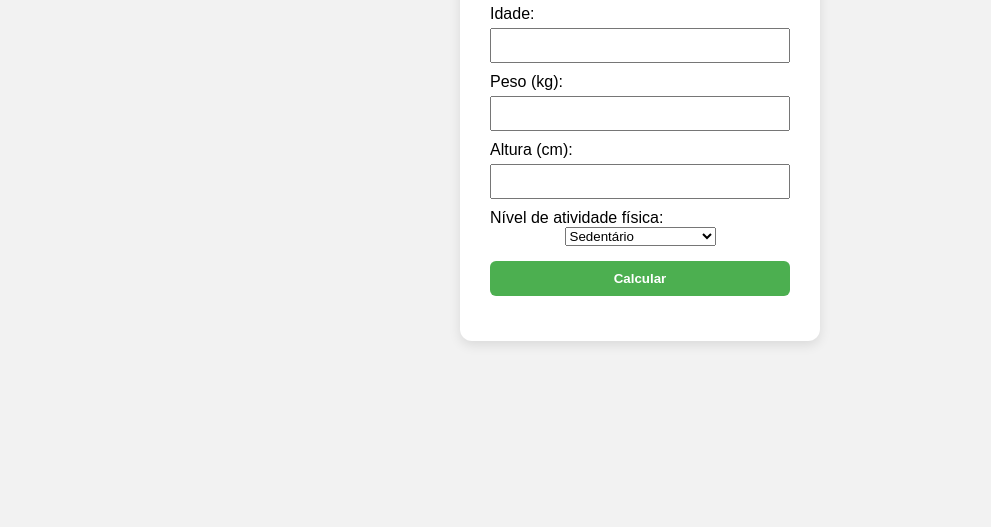
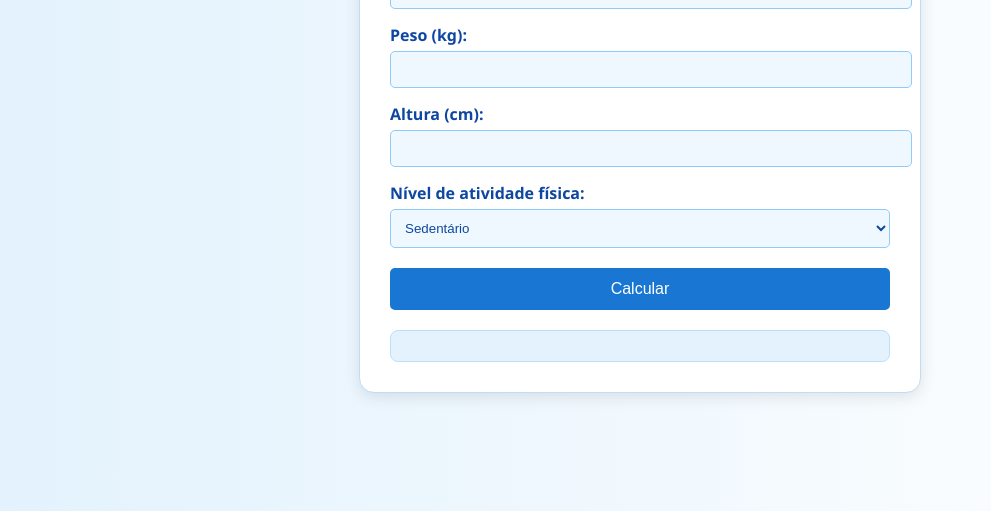
Before and after one commit to 1PedroCoelho/CalculoIMC, a plain HTML site: page index.html in a window 1280 px wide. Shown: the part 289-816 px from the top of the page, without its empty margins (0-991 px from the left). Drawn offline with Linux system fonts and the light colour scheme.

Commit message:
Update style.css

```diff
--- a/style.css
+++ b/style.css
@@ -1,57 +1,68 @@
 body {
-    font-family: Arial, sans-serif;
-    background-color: #f2f2f2;
+  font-family: 'Segoe UI', sans-serif;
+  background: linear-gradient(to right, #e3f2fd, #ffffff);
+  margin: 0;
+  padding: 0;
   display: flex;
   justify-content: center;
   align-items: center;
-    height: 100vh;
+  min-height: 100vh;
 }
 
 .container {
-    background-color: #fff;
+  background-color: #ffffff;
   padding: 30px;
-    border-radius: 12px;
-    box-shadow: 0 4px 12px rgba(0, 0, 0, 0.1);
-    text-align: center;
-    width: 300px;
+  border-radius: 15px;
+  box-shadow: 0 4px 15px rgba(0, 0, 0, 0.1);
+  max-width: 500px;
+  width: 100%;
+  border: 1px solid #bbdefb;
 }
 
 h1 {
-    margin-bottom: 20px;
-    color: #333;
+  text-align: center;
+  color: #1565c0;
 }
 
 label {
   display: block;
-    margin-top: 10px;
-    text-align: left;
+  margin-top: 15px;
+  font-weight: bold;
+  color: #0d47a1;
 }
 
-input {
+input, select {
   width: 100%;
-    padding: 8px;
+  padding: 10px;
   margin-top: 5px;
-    box-sizing: border-box;
+  border-radius: 5px;
+  border: 1px solid #90caf9;
+  background-color: #f0f8ff;
+  color: #0d47a1;
 }
 
 button {
-    margin-top: 15px;
-    padding: 10px;
-    width: 100%;
-    background-color: #4CAF50;
+  margin-top: 20px;
+  padding: 12px;
+  background-color: #1976d2;
   color: white;
   border: none;
-    border-radius: 6px;
+  width: 100%;
+  border-radius: 5px;
   cursor: pointer;
-    font-weight: bold;
+  font-size: 1em;
+  transition: background-color 0.3s;
 }
 
 button:hover {
-    background-color: #45a049;
+  background-color: #0d47a1;
 }
 
-#resultado {
-    margin-top: 15px;
-    font-size: 1.1em;
-    color: #333;
+.resultado {
+  margin-top: 20px;
+  background-color: #e3f2fd;
+  padding: 15px;
+  border-radius: 8px;
+  color: #0d47a1;
+  border: 1px solid #bbdefb;
 }
```
Lines whose indentation alone changed are shown as unchanged.
